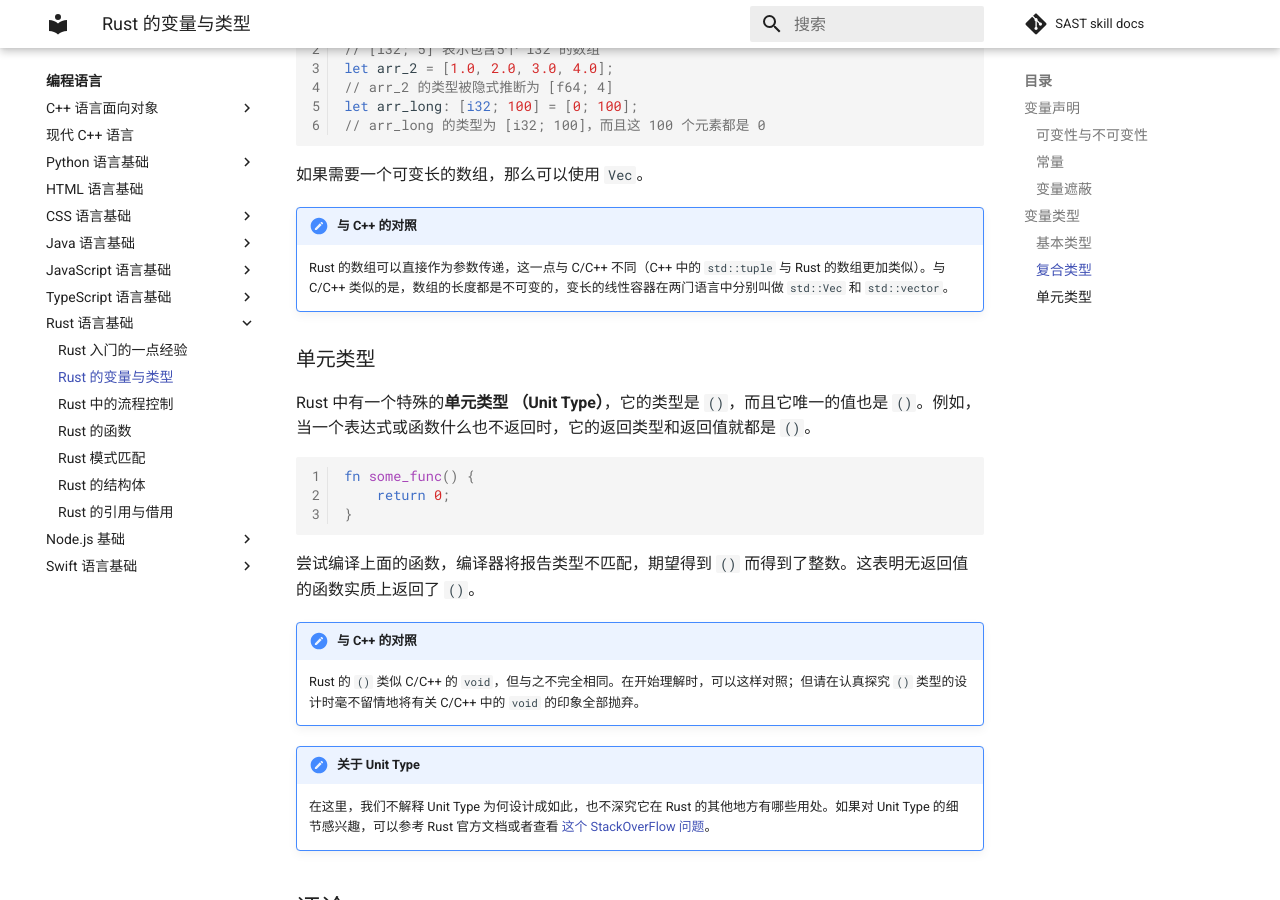
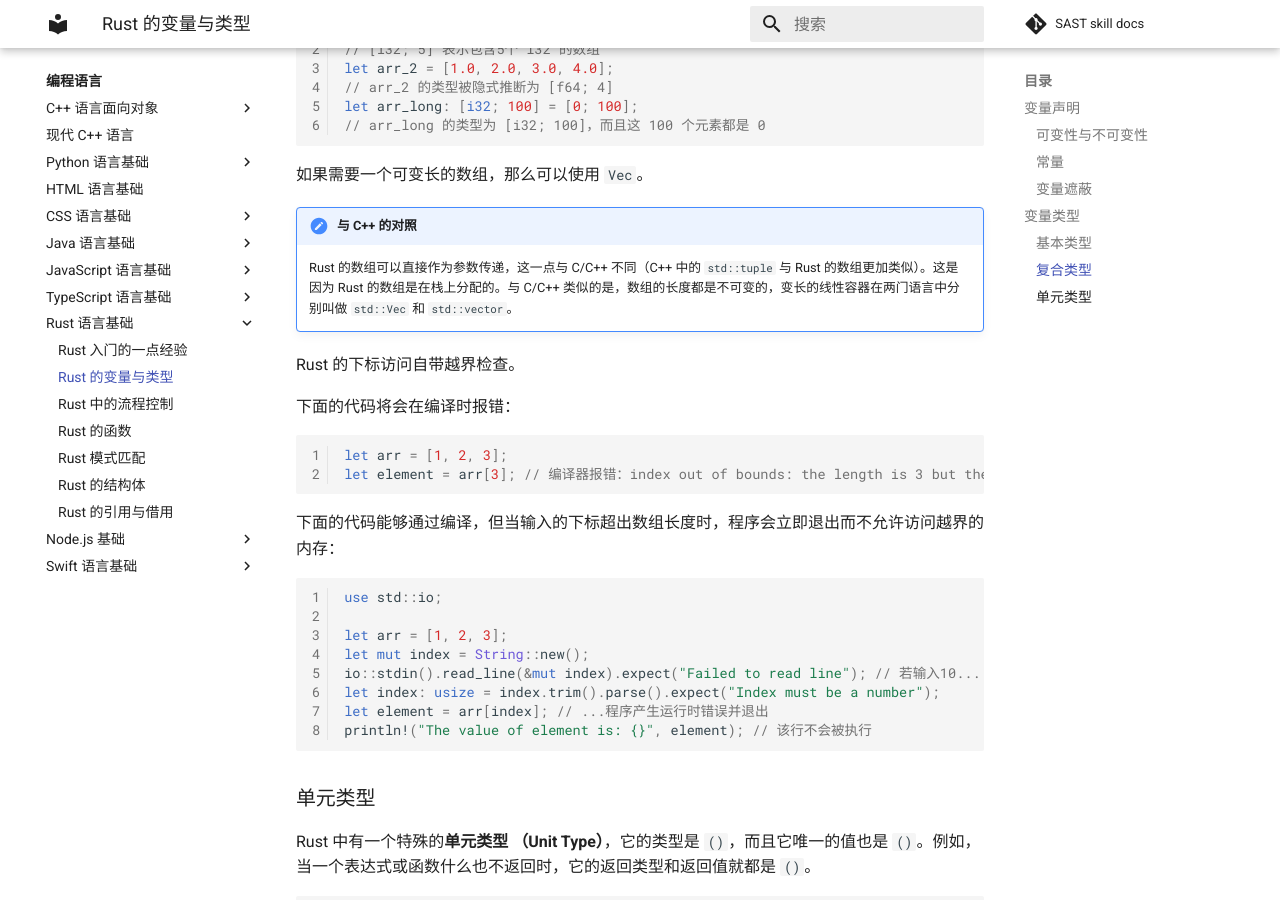
Before and after one commit to SAST-skill-docers/sast-skill-docs, an MkDocs documentation site: the page built from docs/languages/rust/variable.md, in a window 1280 px wide and 900 px high, scrolled down 4307 px. Built offline with MkDocs 1.6.1 and Material for MkDocs 9.7.7, drawn with Linux system fonts in a browser that asks for light colours; comment, search, counter and statistics services are not loaded.

Commit message:
feat(rust): Update "数组" in `variable`

````diff
--- a/docs/languages/rust/variable.md
+++ b/docs/languages/rust/variable.md
@@ -188,7 +188,29 @@ let arr_long: [i32; 100] = [0; 100];
 
 !!! note "与 C++ 的对照"
 
-    Rust 的数组可以直接作为参数传递，这一点与 C/C++ 不同（C++ 中的 `std::tuple` 与 Rust 的数组更加类似）。与 C/C++ 类似的是，数组的长度都是不可变的，变长的线性容器在两门语言中分别叫做 `std::Vec` 和 `std::vector`。
+    Rust 的数组可以直接作为参数传递，这一点与 C/C++ 不同（C++ 中的 `std::tuple` 与 Rust 的数组更加类似）。这是因为 Rust 的数组是在栈上分配的。与 C/C++ 类似的是，数组的长度都是不可变的，变长的线性容器在两门语言中分别叫做 `std::Vec` 和 `std::vector`。
+
+Rust 的下标访问自带越界检查。
+
+下面的代码将会在编译时报错：
+
+```rust
+let arr = [1, 2, 3];
+let element = arr[3]; // 编译器报错：index out of bounds: the length is 3 but the index is 3
+```
+
+下面的代码能够通过编译，但当输入的下标超出数组长度时，程序会立即退出而不允许访问越界的内存：
+
+```rust
+use std::io;
+
+let arr = [1, 2, 3];
+let mut index = String::new();
+io::stdin().read_line(&mut index).expect("Failed to read line"); // 若输入10...
+let index: usize = index.trim().parse().expect("Index must be a number");
+let element = arr[index]; // ...程序产生运行时错误并退出
+println!("The value of element is: {}", element); // 该行不会被执行
+```
 
 ### 单元类型
 
````
